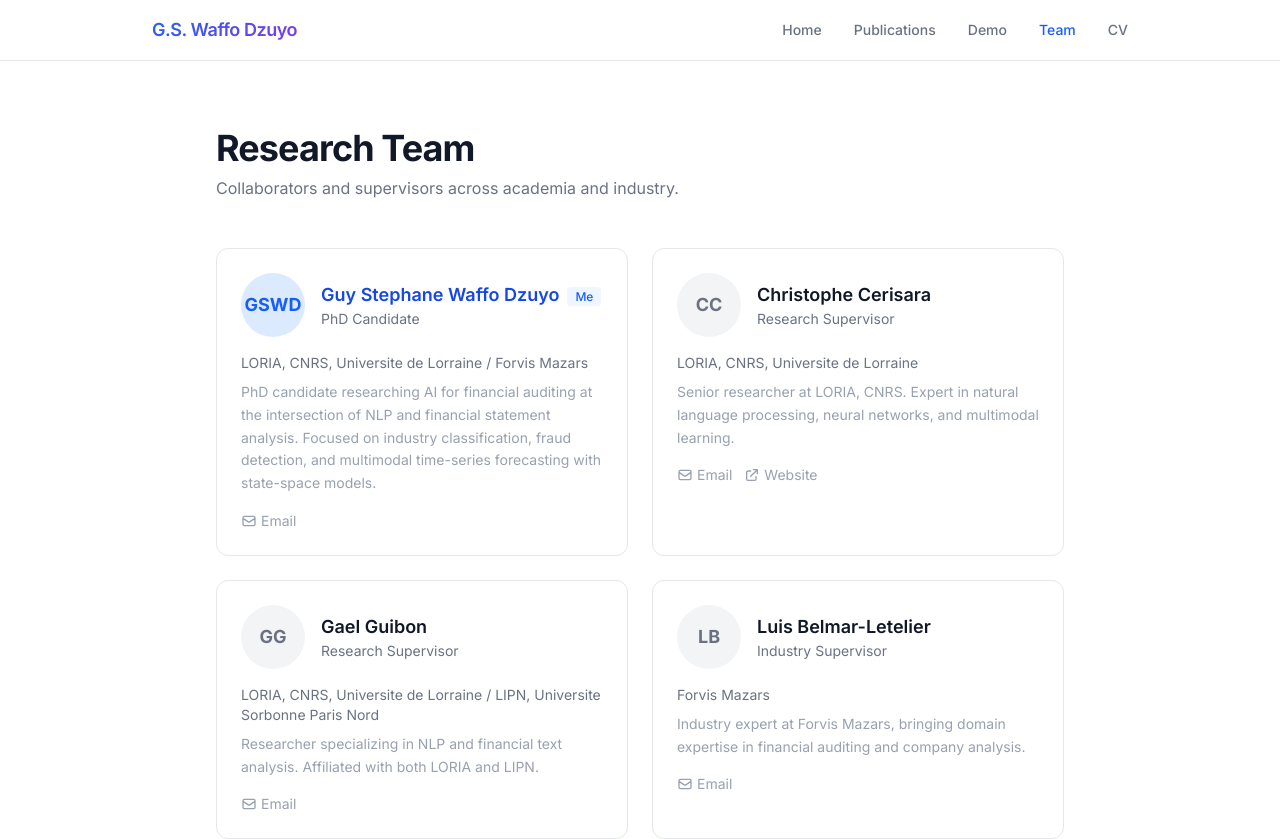
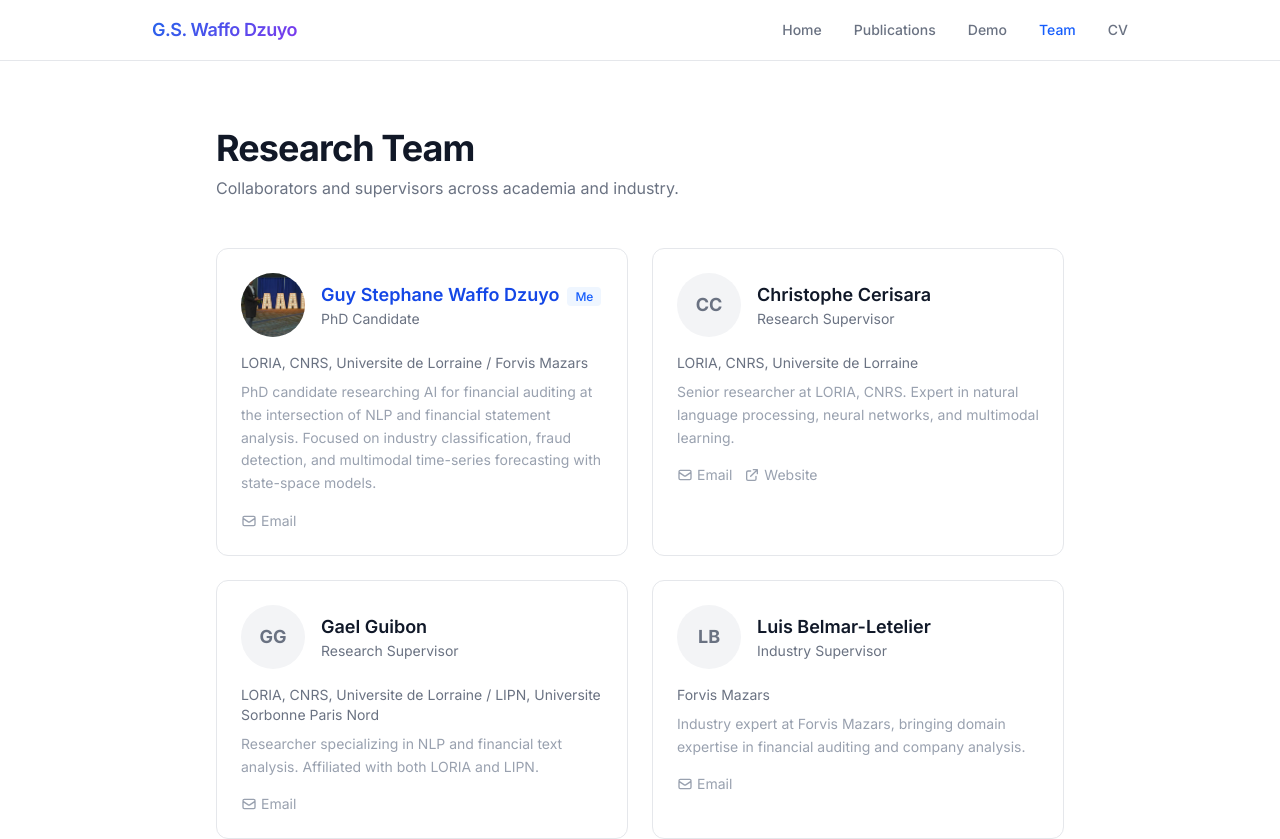
Before and after one commit to Waguy02/PHD-Research-Website, a Next.js app: page /team in a window 1280 px wide. Shown: the top 839 px of the page. Built offline with nearby package versions, Linux system fonts and the light colour scheme.

Commit message:
add LinkedIn profile photo to team page

```diff
--- a/src/app/team/page.tsx
+++ b/src/app/team/page.tsx
@@ -1,6 +1,10 @@
+"use client";
 import { teamMembers } from "@/lib/data";
 
 export default function TeamPage() {
+  const basePath = typeof window !== "undefined" && window.location.pathname.startsWith("/PHD-Research-Website")
+    ? "/PHD-Research-Website"
+    : "";
   return (
     <div className="mx-auto max-w-4xl px-6 py-16">
       <h1 className="mb-2 text-4xl font-bold tracking-tight">Research Team</h1>
@@ -10,13 +14,17 @@ export default function TeamPage() {
         {teamMembers.map((member) => (
           <div key={member.id} className="rounded-xl border border-gray-200 bg-white p-6 card-hover">
             <div className="mb-4 flex items-center gap-4">
-              <div
-                className={`flex h-16 w-16 items-center justify-center rounded-full text-lg font-bold ${
-                  member.isMainAuthor ? "bg-blue-100 text-blue-600" : "bg-gray-100 text-gray-500"
-                }`}
-              >
-                {member.name.split(" ").map((n) => n[0]).join("")}
-              </div>
+              {member.isMainAuthor ? (
+                <img
+                  src={`${basePath}/images/guy-profile.jpg`}
+                  alt={member.name}
+                  className="h-16 w-16 rounded-full object-cover"
+                />
+              ) : (
+                <div className="flex h-16 w-16 items-center justify-center rounded-full bg-gray-100 text-lg font-bold text-gray-500">
+                  {member.name.split(" ").map((n) => n[0]).join("")}
+                </div>
+              )}
               <div>
                 <h3 className={`text-lg font-semibold ${member.isMainAuthor ? "text-blue-700" : "text-gray-900"}`}>
                   {member.name}
```
Also changed, not shown: public/images/guy-profile.jpg (added).
